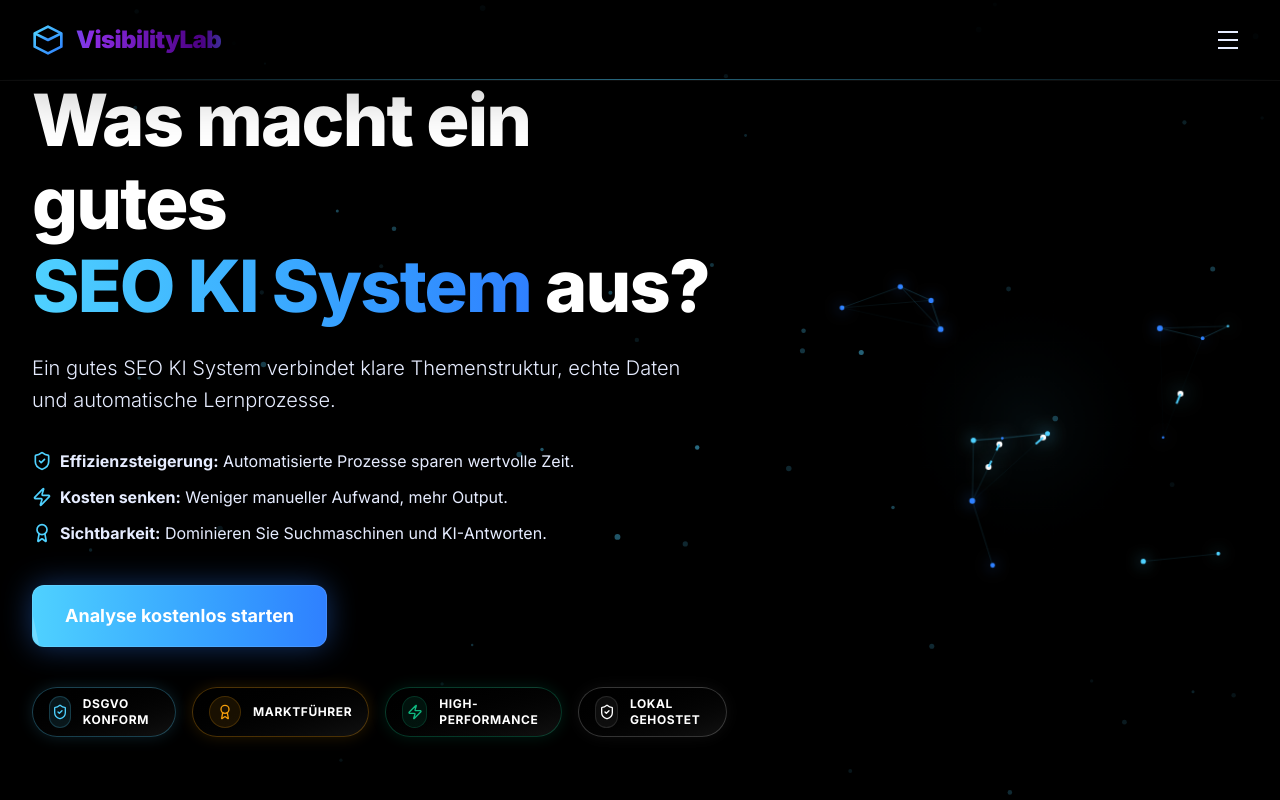
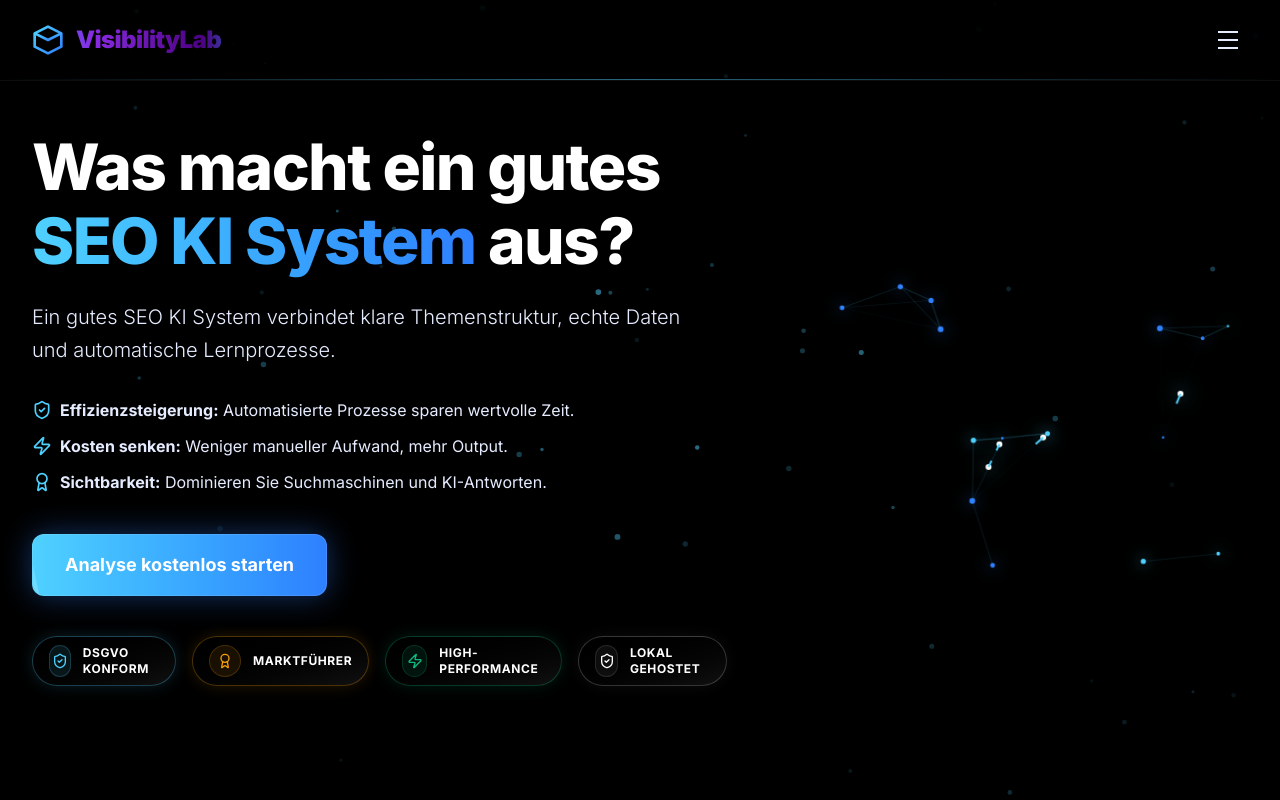
Before and after one commit to NahbarTeam2025/VL, a React (Vite) app: page / in a window 1280 px wide. Shown: the top 800 px of the page. Built offline with nearby package versions, Linux system fonts and the light colour scheme; a web font is replaced by a local one.

Commit message:
feat: Refine UI responsiveness and animations
Adjusted font sizing and added whitespace control for the Hero section heading to improve responsiveness.
Removed a redundant radial gradient fill from the NeuralNetwork canvas to optimize rendering and simplify the animation logic.

```diff
--- a/components/Hero.tsx
+++ b/components/Hero.tsx
@@ -41,7 +41,7 @@ export const Hero: React.FC = () => {
             transition={{ duration: 0.8 }}
             className="flex-1 w-full text-left mt-0 lg:-mt-8"
           >
-            <h1 className="text-[clamp(1.75rem,6vw,4.5rem)] font-extrabold tracking-tight leading-[1.15] mb-4 md:mb-6 text-white">
+            <h1 className="text-[clamp(1.75rem,5vw,4.5rem)] font-extrabold tracking-tight leading-[1.15] mb-4 md:mb-6 text-white lg:whitespace-nowrap">
               Was macht ein gutes <br className="hidden sm:block" />
               <span className="text-transparent bg-clip-text bg-gradient-to-r from-[#4FD1FF] to-[#2F80FF]">SEO KI System</span> aus?
             </h1>
--- a/components/NeuralNetwork.tsx
+++ b/components/NeuralNetwork.tsx
@@ -96,16 +96,6 @@ export const NeuralNetwork: React.FC = () => {
 
     const draw = () => {
       ctx.clearRect(0, 0, canvas.width, canvas.height);
-
-      // Draw central glow core
-      const gradient = ctx.createRadialGradient(
-        canvas.width / 2, canvas.height / 2, 0,
-        canvas.width / 2, canvas.height / 2, canvas.width / 3
-      );
-      gradient.addColorStop(0, 'rgba(79, 209, 255, 0.05)');
-      gradient.addColorStop(1, 'transparent');
-      ctx.fillStyle = gradient;
-      ctx.fillRect(0, 0, canvas.width, canvas.height);
 
       // Randomly create pulses
       if (Math.random() < 0.08 && pulses.length < 15) {
```
